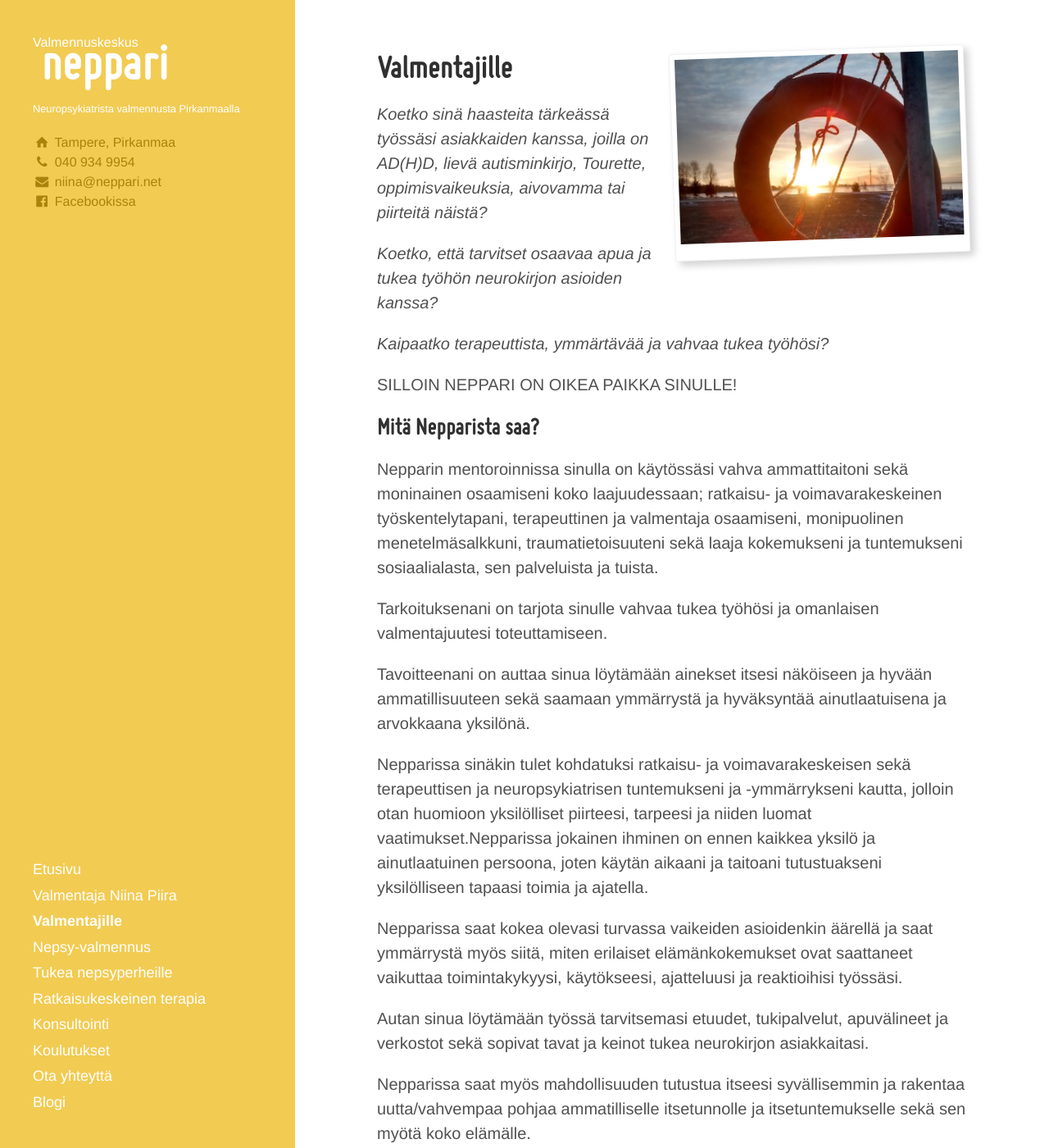
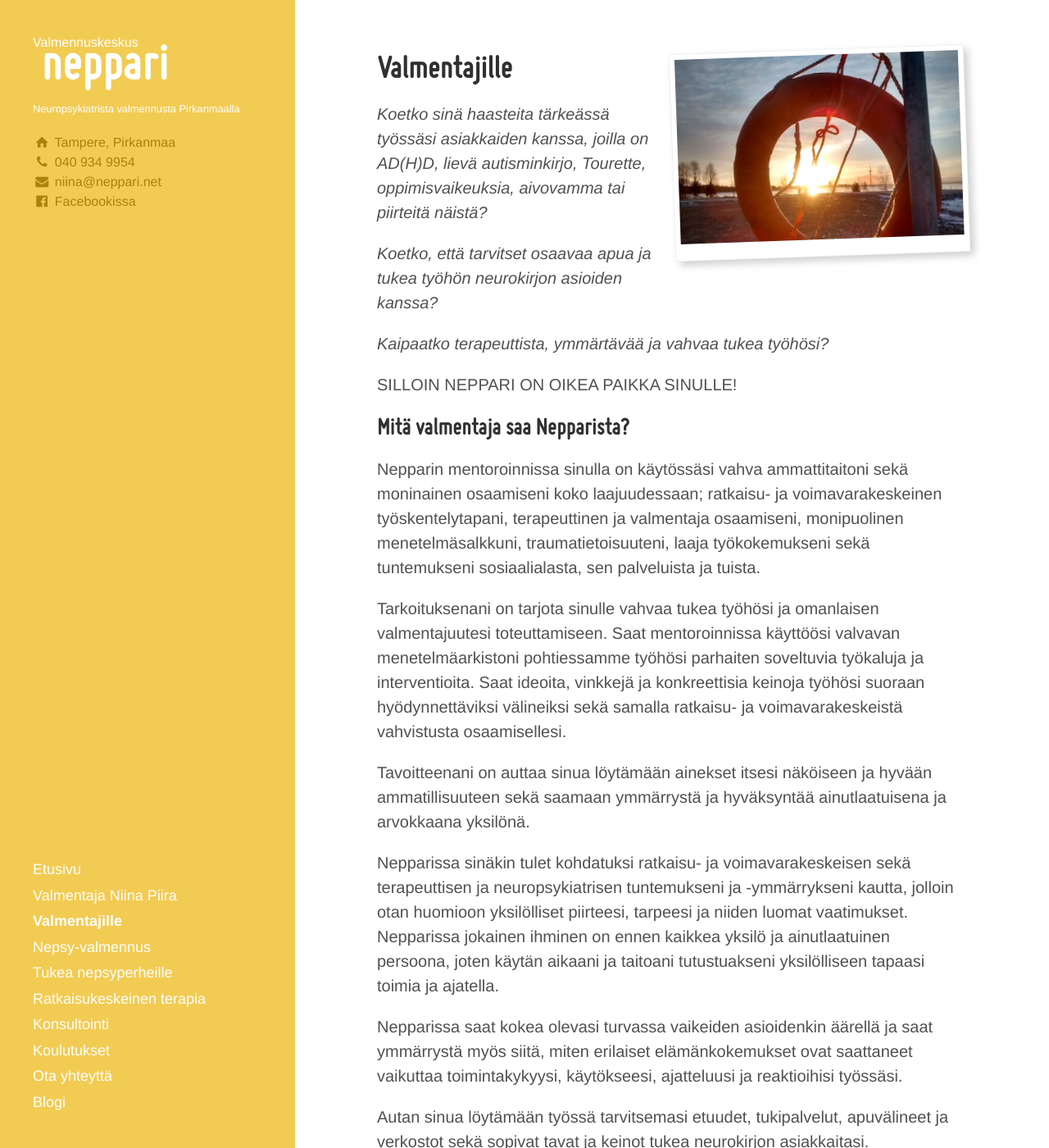
Before and after one commit to niinapiira/neppari.net, a Jekyll site: the page built from sinulle.md, in a window 1280 px wide and 1400 px high. Shown: the whole window at 82% size. Built offline with Jekyll 4.4.1, drawn with Linux system fonts in a browser that asks for light colours.

Commit message:
Update sinulle.md

```diff
--- a/sinulle.md
+++ b/sinulle.md
@@ -21,17 +21,15 @@ SILLOIN NEPPARI ON OIKEA PAIKKA SINULLE!
 
 
 
-## Mitä Nepparista saa?
+## Mitä valmentaja saa Nepparista?
 
-Nepparin mentoroinnissa sinulla on käytössäsi vahva ammattitaitoni sekä moninainen osaamiseni koko laajuudessaan; ratkaisu- ja voimavarakeskeinen työskentelytapani, terapeuttinen ja valmentaja osaamiseni, monipuolinen menetelmäsalkkuni, traumatietoisuuteni sekä laaja kokemukseni ja tuntemukseni sosiaalialasta, sen palveluista ja tuista.
+Nepparin mentoroinnissa sinulla on käytössäsi vahva ammattitaitoni sekä moninainen osaamiseni koko laajuudessaan; ratkaisu- ja voimavarakeskeinen työskentelytapani, terapeuttinen ja valmentaja osaamiseni, monipuolinen menetelmäsalkkuni, traumatietoisuuteni, laaja työkokemukseni sekä tuntemukseni sosiaalialasta, sen palveluista ja tuista.
 
-Tarkoituksenani on tarjota sinulle vahvaa tukea työhösi ja omanlaisen valmentajuutesi toteuttamiseen.
+Tarkoituksenani on tarjota sinulle vahvaa tukea työhösi ja omanlaisen valmentajuutesi toteuttamiseen. Saat mentoroinnissa käyttöösi valvavan menetelmäarkistoni pohtiessamme työhösi parhaiten soveltuvia työkaluja ja interventioita. Saat ideoita, vinkkejä ja konkreettisia keinoja työhösi suoraan hyödynnettäviksi välineiksi sekä samalla ratkaisu- ja voimavarakeskeistä vahvistusta osaamisellesi.
 
 Tavoitteenani on auttaa sinua löytämään ainekset itsesi näköiseen ja hyvään ammatillisuuteen sekä saamaan ymmärrystä ja hyväksyntää ainutlaatuisena ja arvokkaana yksilönä.
 
-
-
-Nepparissa sinäkin tulet kohdatuksi ratkaisu- ja voimavarakeskeisen sekä terapeuttisen ja neuropsykiatrisen tuntemukseni ja -ymmärrykseni kautta, jolloin otan huomioon yksilölliset piirteesi, tarpeesi ja niiden luomat vaatimukset.Nepparissa jokainen ihminen on ennen kaikkea yksilö ja ainutlaatuinen persoona, joten käytän aikaani ja taitoani tutustuakseni yksilölliseen tapaasi toimia ja ajatella.
+Nepparissa sinäkin tulet kohdatuksi ratkaisu- ja voimavarakeskeisen sekä terapeuttisen ja neuropsykiatrisen tuntemukseni ja -ymmärrykseni kautta, jolloin otan huomioon yksilölliset piirteesi, tarpeesi ja niiden luomat vaatimukset. Nepparissa jokainen ihminen on ennen kaikkea yksilö ja ainutlaatuinen persoona, joten käytän aikaani ja taitoani tutustuakseni yksilölliseen tapaasi toimia ja ajatella.
 
 Nepparissa saat kokea olevasi turvassa vaikeiden asioidenkin äärellä ja saat ymmärrystä myös siitä, miten erilaiset elämänkokemukset ovat saattaneet vaikuttaa toimintakykyysi, käytökseesi, ajatteluusi ja reaktioihisi työssäsi.
 
```
